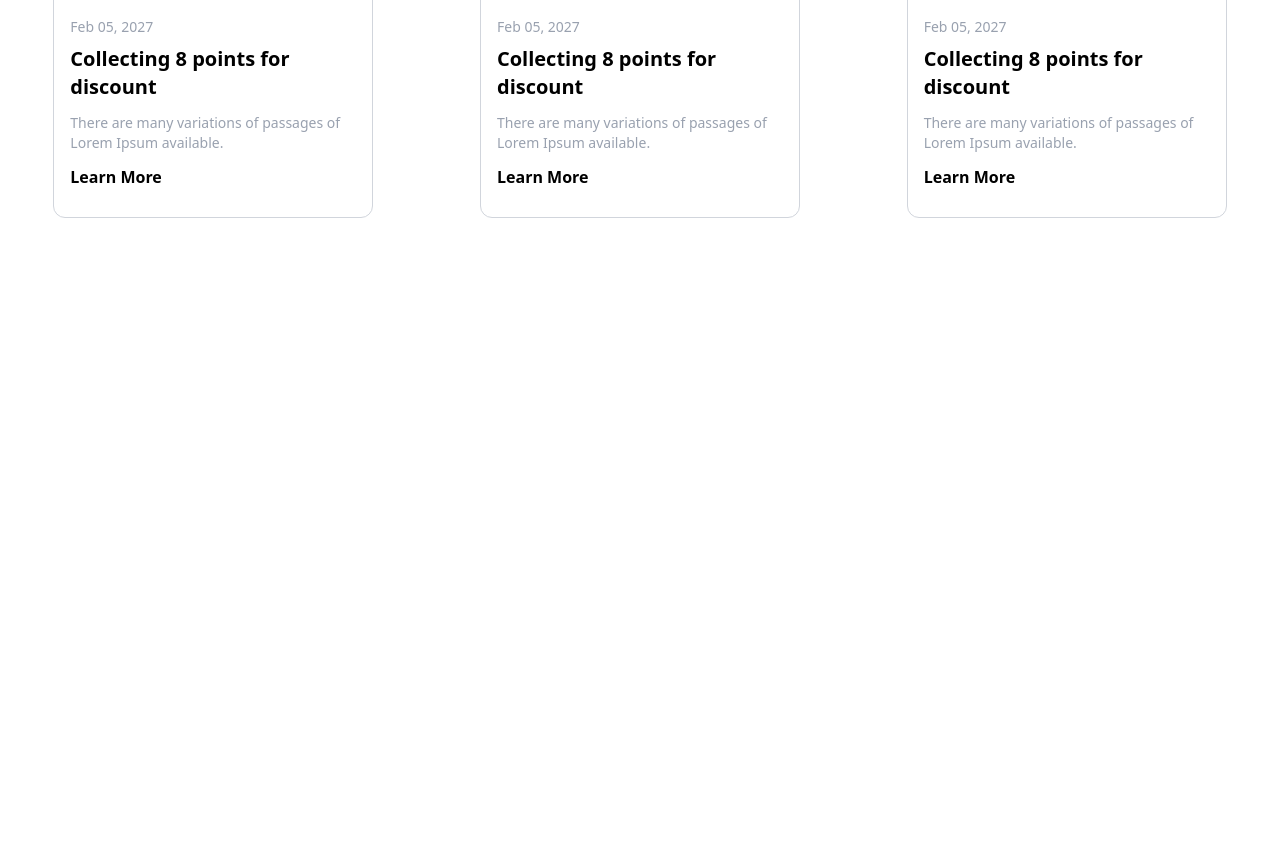
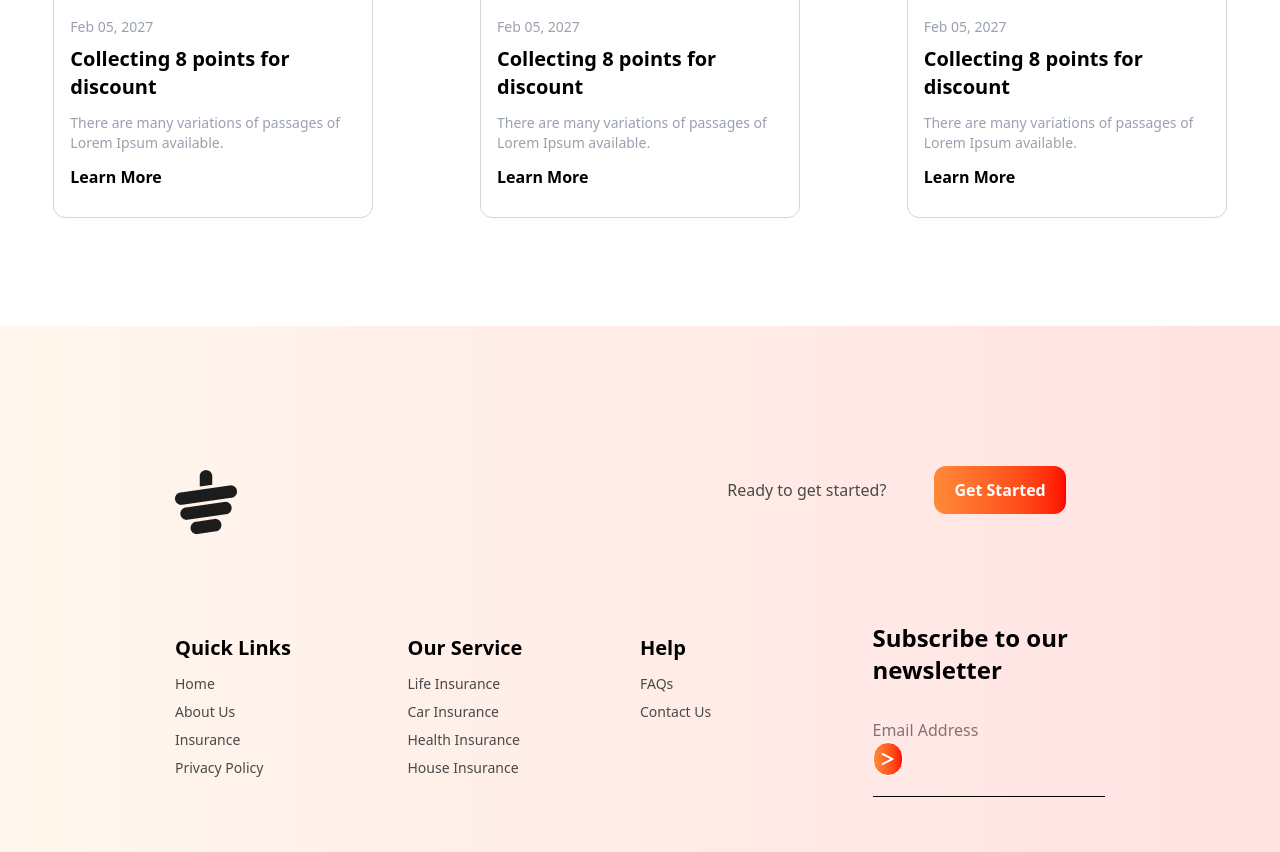
Before and after one commit to always-mohammad-ali/tea-house-web, a plain HTML site: page index.html in a window 1280 px wide. Shown: the part 2888-3740 px from the top of the page. Before the commit the page ends 3134 px from the top, so only its background shows below. Drawn offline with nearby package versions, Linux system fonts and the light colour scheme.

Commit message:
finally done

```diff
--- a/index.html
+++ b/index.html
@@ -219,7 +219,7 @@
 
       <!-- start fourth section -->
 
-      <section>
+      <section class="mb-20">
       <div class="flex flex-col justify-center items-center w-3/4 mx-auto">
          <h1 class="text-3xl font-bold text-center my-5">News & Events</h1>
          <p class="text-gray-400 text-center mb-10 text-sm">There are many variations of passages of Lorem Ipsum available, but the majority have suffered alteration in some form, by injected humour, or randomised words which don't look even slightly believable.</p>
@@ -257,7 +257,72 @@
     <!-- End main section -->
 
     <!-- Start footer scetion -->
-    <footer></footer>
+    <footer class="bg-gradient-to-r from-orange-50 to-red-100 p-5 ">
+
+      <div class="grid grid-cols-2 mx-auto w-3/4 mt-30 mb-20 ">
+        <div class="w-3/8">
+           <img src="images/cup.png" alt="" class="mt-8 md:mt-1">
+        </div>
+
+        <div class="md:flex mx-auto">
+          <p class=" my-3 mx-5 md:mx-12 text-[#494949] md:mt-3">Ready to get started?</p>
+          <button
+            class=" text-white font-semibold mb-7 bg-linear-to-r from-[#FF8938] to-[#FF0000] px-5 py-3 rounded-xl">Get Started</button>
+        </div>
+      </div>
+
+      <div class="grid grid-cols-2 md:grid-cols-4 w-3/4 mx-auto">
+
+         <div>
+             <h3 class="text-xl font-semibold my-3">Quick Links</h3>
+             <ul class="text-[#494949] text-sm">
+               <li class="mb-2">Home</li>
+               <li class="mb-2">About Us</li>
+               <li class="mb-2">Insurance</li>
+               <li class="mb-2">Privacy Policy</li>
+             </ul>
+         </div>
+
+         <div>
+             <h3 class="text-xl font-semibold my-3">Our Service</h3>
+             <ul class="text-[#494949] text-sm">
+               <li class="mb-2">Life Insurance</li>
+               <li class="mb-2">Car Insurance</li>
+               <li class="mb-2">Health Insurance</li>
+               <li class="mb-2">House Insurance</li>
+             </ul>
+         </div>
+
+         <div>
+             <h3 class="text-xl font-semibold my-3">Help</h3>
+             <ul class="text-[#494949] text-sm">
+               <li class="mb-2">FAQs</li>
+               <li class="mb-2">Contact Us</li>
+             </ul>
+         </div>
+
+
+         <div>
+          <h3 class="text-2xl font-semibold mb-8">Subscribe to our newsletter</h3>
+          <div class="mb-5">
+             <input type="text" placeholder="Email Address">
+             <i class="fa-solid fa-greater-than border rounded-full bg-linear-to-r from-[#FF8938] to-[#FF0000] text-white font-semibold p-2"></i>
+          </div>
+          <hr class="mb-9 md:mb-15">
+
+         <i class="fa-brands fa-facebook-f mr-5 text-xl"></i>
+         <i class="fa-brands fa-x-twitter mr-5 text-xl"></i>
+         <i class="fa-brands fa-instagram mr-5 text-xl"></i>
+
+
+         </div>
+
+      </div>
+
+      <p class="text-[#494949] text-center mt-20 mb-15">© 2027 UIDesign.to - All rights reserved.</p>
+
+
+    </footer>
     <!-- End footer section -->
   </body>
 </html>
```
